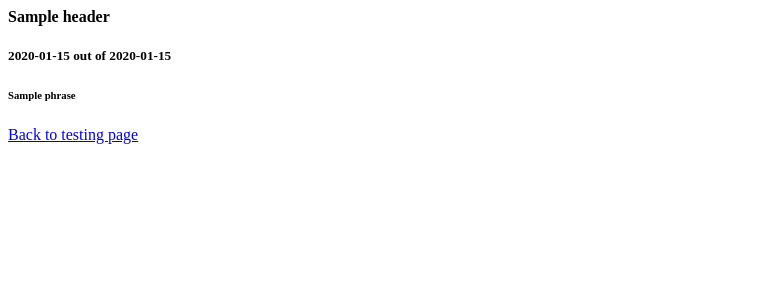
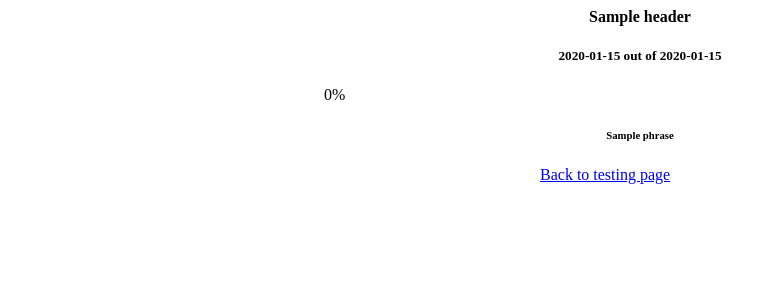
Before and after one commit to PrOrOk26/SpeakItApp, a Django app: template test_voc/templates/test_voc/test_results.html in a window 1280 px wide. Shown: the top 300 px of the page, without its empty margins (0-777 px from the left). Run offline with Django 3.2, Linux system fonts and the light colour scheme; the template is opened without the code that fills it: most values are stand-ins (such as "Sample title", 1, 10 or a date in 2020); some libraries are stand-ins or nearby versions.

Commit message:
Tests v.1.0.1

```diff
--- /dev/null
+++ b/test_voc/static/test_voc/css/test_result.css
@@ -0,0 +1,22 @@
+#result-header,
+#result-number,
+#result-phrase {
+    text-align: center;
+}
+
+#result-content .div-button {
+    height: fit-content;
+    display: flex;
+    align-items: center;
+    justify-content: center;
+}
+
+.div-button a {
+    width: 200px;
+    height: 40px;
+}
+
+#result-content .progress {
+    width: 50%;
+    margin: 20px auto;
+}
--- a/test_voc/templates/test_voc/test_results.html
+++ b/test_voc/templates/test_voc/test_results.html
@@ -4,15 +4,30 @@
 
 {% block content %}
     {% block css %}
+    <link rel="stylesheet" type="text/css" href=
+	"{% static 'test_voc/css/test_result.css' %}">
     {% endblock %}
     <div id="result-content">
         <h4 id="result-header">{{ header }}</h4>
         <h5 id="result-number">{{ times_right }} out of {{ times_asked }}</h5>
+        <div class="progress">
+            <div class="progress-bar progress-bar-striped bg-warning progress-bar-animated" role="progressbar" style="width: 0%" aria-valuenow="0" aria-valuemin="0" aria-valuemax="100">0%</div>
+        </div>
         <h6 id="result-phrase">{{ phrase }}</h6>
-        <a class="btn btn-warning" href="{% url 'lang:test_voc:testmain' user.username %}">Back to testing page</a>
+        <div class='div-button'>
+            <a class="btn btn-warning" href="{% url 'lang:test_voc:testmain' user.username %}">Back to testing page</a>
+        </div>
     </div>
 
 {% endblock %}
 
 {% block js %}
+<script type="text/javascript">
+    $(document).ready( () => {
+        var percents = parseInt('{{ times_right }}') /  parseInt('{{ times_asked }}') * 100
+        $(".progress-bar-animated").text(percents + "%")
+        $(".progress-bar-animated").attr("style", "".concat("width: ", percents, "%;"))
+        $(".progress-bar-animated").attr("aria-valuenow", percents)
+    })
+</script>
 {% endblock %}
```
